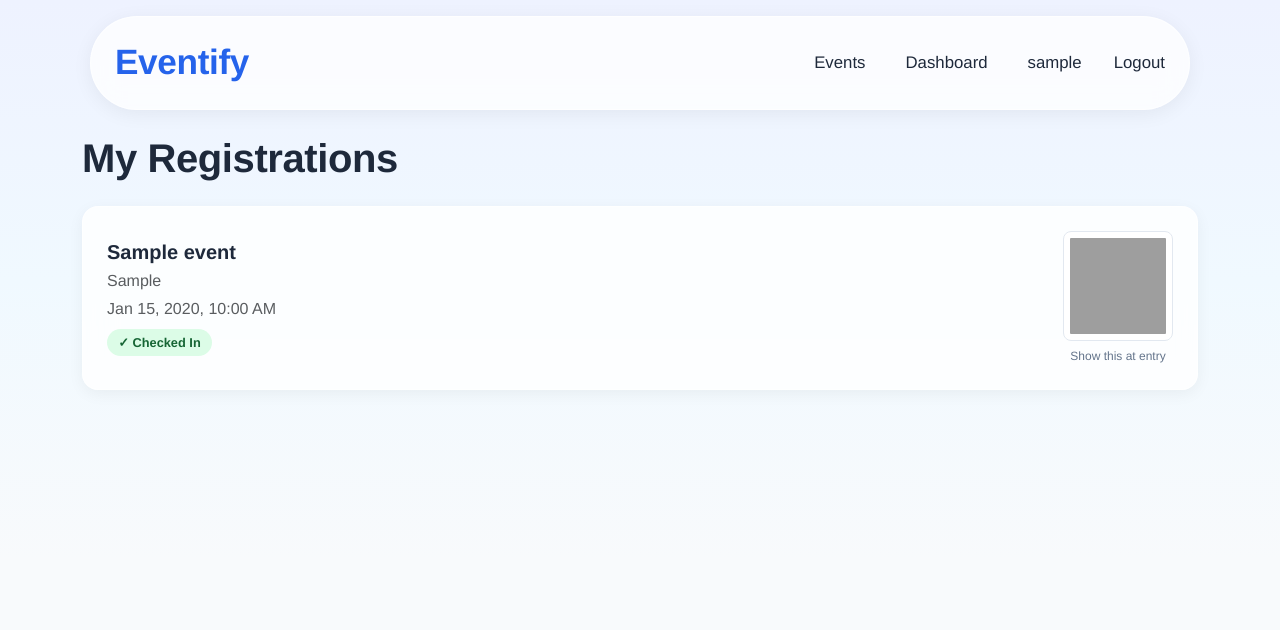
After one commit to Dhruv-9599493045/eventify, a Django app: page /visitor/my-registrations/ in a window 1280 px wide. The commit adds this page. Shown: the top 630 px of the page. Run offline with Django 5.2, Linux system fonts and the light colour scheme; a user stored in the database is signed in; tables that the repository leaves empty hold one stand-in row (values such as "Sample post"); grey boxes are pictures that could not be loaded.

Commit message:
Add my registration page with QR generation

```diff
--- a/static/css/custom.css
+++ b/static/css/custom.css
@@ -444,3 +444,69 @@ h1 {
 .btn-text-link:hover {
     color: var(--primary);
 }
+
+.registration-list {
+    display: flex;
+    flex-direction: column;
+    gap: 1rem;
+}
+
+.registration-card {
+    background: rgba(255, 255, 255, 0.8);
+    backdrop-filter: blur(16px);
+    -webkit-backdrop-filter: blur(16px);
+    border: 1px solid rgba(255, 255, 255, 0.6);
+    border-radius: 16px;
+    box-shadow: 0 4px 16px rgba(0, 0, 0, 0.05);
+    padding: 1.5rem;
+    display: flex;
+    justify-content: space-between;
+    align-items: center;
+    gap: 1.5rem;
+}
+
+.registration-info h5 {
+    font-weight: 700;
+    margin-bottom: 0.3rem;
+}
+
+.badge-checked {
+    display: inline-block;
+    margin-top: 0.5rem;
+    background-color: #dcfce7;
+    color: #166534;
+    padding: 0.25rem 0.7rem;
+    border-radius: 999px;
+    font-size: 0.8rem;
+    font-weight: 600;
+}
+
+.badge-pending {
+    display: inline-block;
+    margin-top: 0.5rem;
+    background-color: #f1f5f9;
+    color: var(--text-muted);
+    padding: 0.25rem 0.7rem;
+    border-radius: 999px;
+    font-size: 0.8rem;
+    font-weight: 600;
+}
+
+.registration-qr {
+    text-align: center;
+    flex-shrink: 0;
+}
+
+.registration-qr img {
+    border-radius: 8px;
+    border: 1px solid var(--border-color);
+    padding: 6px;
+    background: #ffffff;
+}
+
+.registration-qr span {
+    display: block;
+    font-size: 0.75rem;
+    color: var(--text-muted);
+    margin-top: 0.4rem;
+}
--- a/templates/base.html
+++ b/templates/base.html
@@ -21,6 +21,9 @@
             {% if user.is_authenticated %}
                 {% if user.role == 'organization' %}
                     <a class="nav-link" href="{% url 'org_dashboard' %}">Dashboard</a>
+
+                {% elif user.role == 'visitor' %}
+                    <a class="nav-link" href="{% url 'my_registrations' %}">My Registrations</a>
                 {% endif %}
                 <span class="nav-link text-muted">{{ user.username }}</span>
                 <form method="POST" action="{% url 'logout' %}" class="d-inline m-0">
--- /dev/null
+++ b/templates/visitors/my_registerations.html
@@ -0,0 +1,30 @@
+{% extends 'base.html' %}
+
+{% block title %}My Registrations - Eventify{% endblock %}
+
+{% block content %}
+<h1 class="mb-4">My Registrations</h1>
+
+<div class="registration-list">
+    {% for reg in registrations %}
+    <div class="registration-card">
+        <div class="registration-info">
+            <h5>{{ reg.event.title }}</h5>
+            <p class="text-muted mb-1">{{ reg.event.venue }}</p>
+            <p class="text-muted mb-0">{{ reg.event.start_date|date:"M d, Y, g:i A" }}</p>
+            {% if reg.checked_in %}
+                <span class="badge-checked">✓ Checked In</span>
+            {% else %}
+                <span class="badge-pending">Not checked in yet</span>
+            {% endif %}
+        </div>
+        <div class="registration-qr">
+            <img src="{% url 'registration_qr' reg.badge_id %}" alt="QR Code" width="110" height="110">
+            <span>Show this at entry</span>
+        </div>
+    </div>
+    {% empty %}
+    <p class="text-muted">You haven't registered for any events yet. <a href="{% url 'home' %}">Browse events →</a></p>
+    {% endfor %}
+</div>
+{% endblock %}
--- a/visitors/urls.py
+++ b/visitors/urls.py
@@ -3,4 +3,6 @@ from . import views
 
 urlpatterns = [
     path('register/<int:pk>/', views.register_for_event, name='register_for_event'),
+    path('my-registrations/', views.my_registrations, name='my_registrations'),
+    path('qr/<uuid:badge_id>/', views.registration_qr, name='registration_qr'),
 ]
--- a/visitors/views.py
+++ b/visitors/views.py
@@ -3,6 +3,14 @@ from django.contrib.auth.decorators import login_required
 from django.contrib import messages
 from events.models import Event
 from .models import Registration
+from django.http import HttpResponse
+import qrcode
+import io
+
+@login_required
+def my_registrations(request):
+    registrations = Registration.objects.filter(visitor = request.user).select_related('event').order_by('-registered_at')
+    return render (request , 'visitors/my_registerations.html' , {'registrations':registrations})
 
 @login_required
 def register_for_event(request, pk):
@@ -17,3 +25,16 @@ def register_for_event(request, pk):
         messages.success(request, f"You've successfully registered for {event.title}!")
 
     return redirect('event_detail', pk=event.pk)
+
+@login_required
+def registration_qr(request, badge_id):
+    registration = get_object_or_404(Registration,badge_id=badge_id,visitor=request.user)
+
+    qr = qrcode.QRCode(box_size=8, border = 2)
+    qr.add_data(str(registration.badge_id))
+    qr.make(fit=True)
+    img = qr.make_image(fill_color = "black" , back_color= "white")
+
+    buffer = io.BytesIO()
+    img.save(buffer, format='PNG')
+    return HttpResponse(buffer.getvalue() , content_type ='img/png')
```
